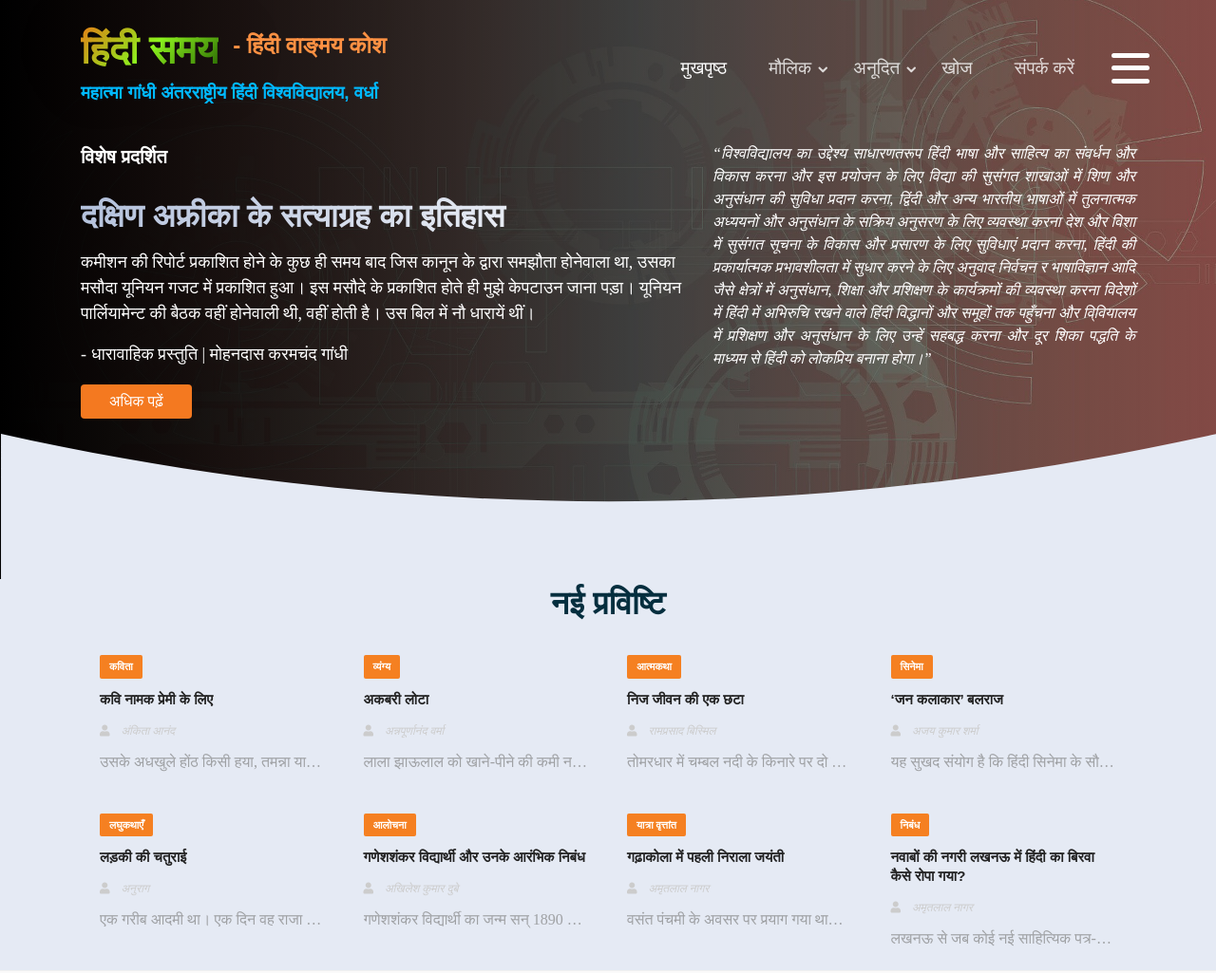
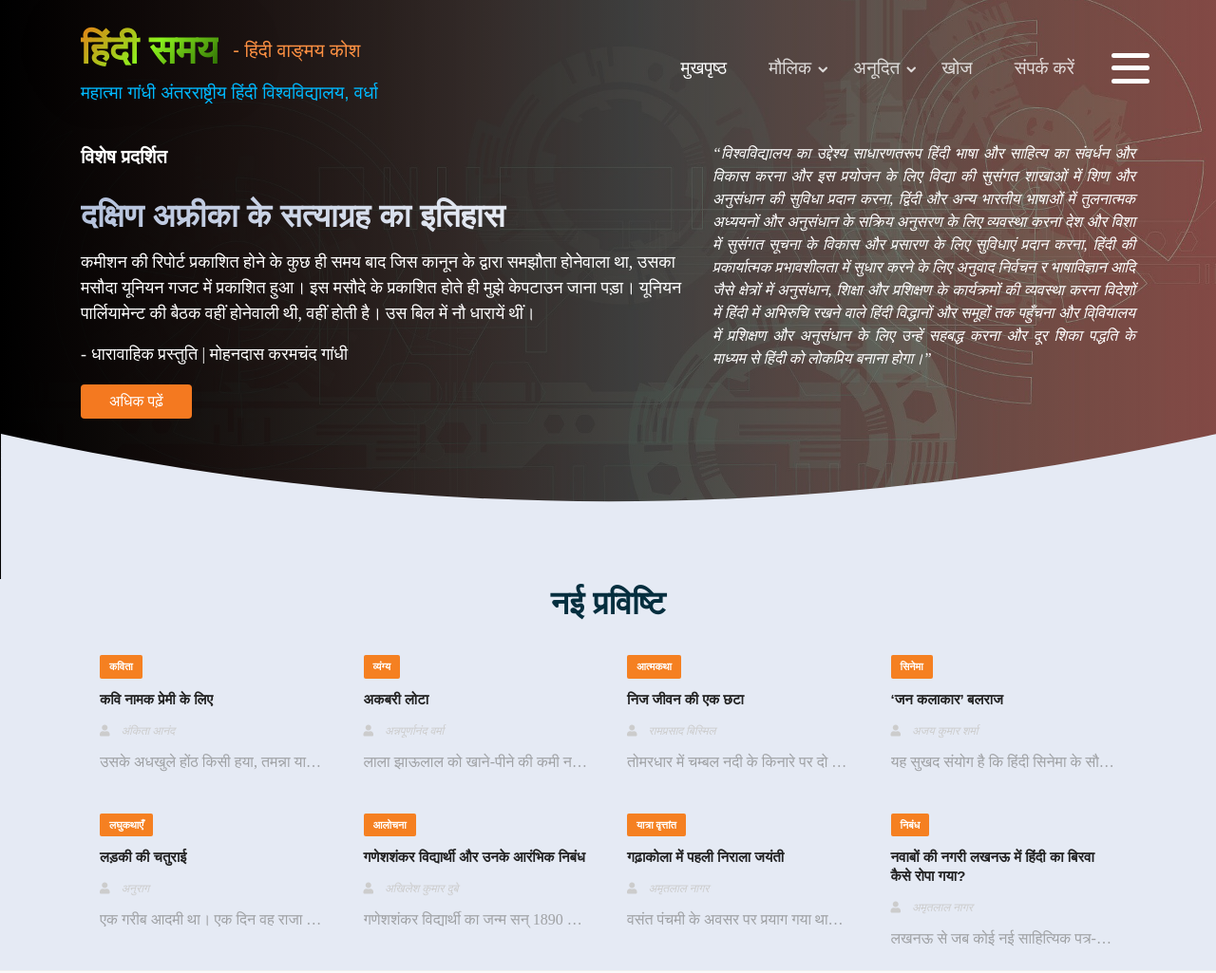
Before and after one commit to rpandey007/hindi-samay, a plain HTML site: page index.html in a window 1280 px wide. Shown: the top 1025 px of the page at 95% size. Drawn offline with Linux system fonts and the light colour scheme; a web font is replaced by a local one.

Commit message:
Add files via upload

```diff
--- a/assets/css/style.css
+++ b/assets/css/style.css
@@ -3967,6 +3967,15 @@ article.hdUddaranSection {
 
 .features-today-box .standard-post .post-content h2 a {
 }
+.site-navbar h4.color-2 {
+  font-weight: normal;
+  font-size: 20px;
+  margin-bottom: 0;
+}
+
+.site-navbar  h5 {
+  font-weight: normal;
+}
 .features-today-box .news-post a.category-post {
   font-size: 14px;
 }
```
